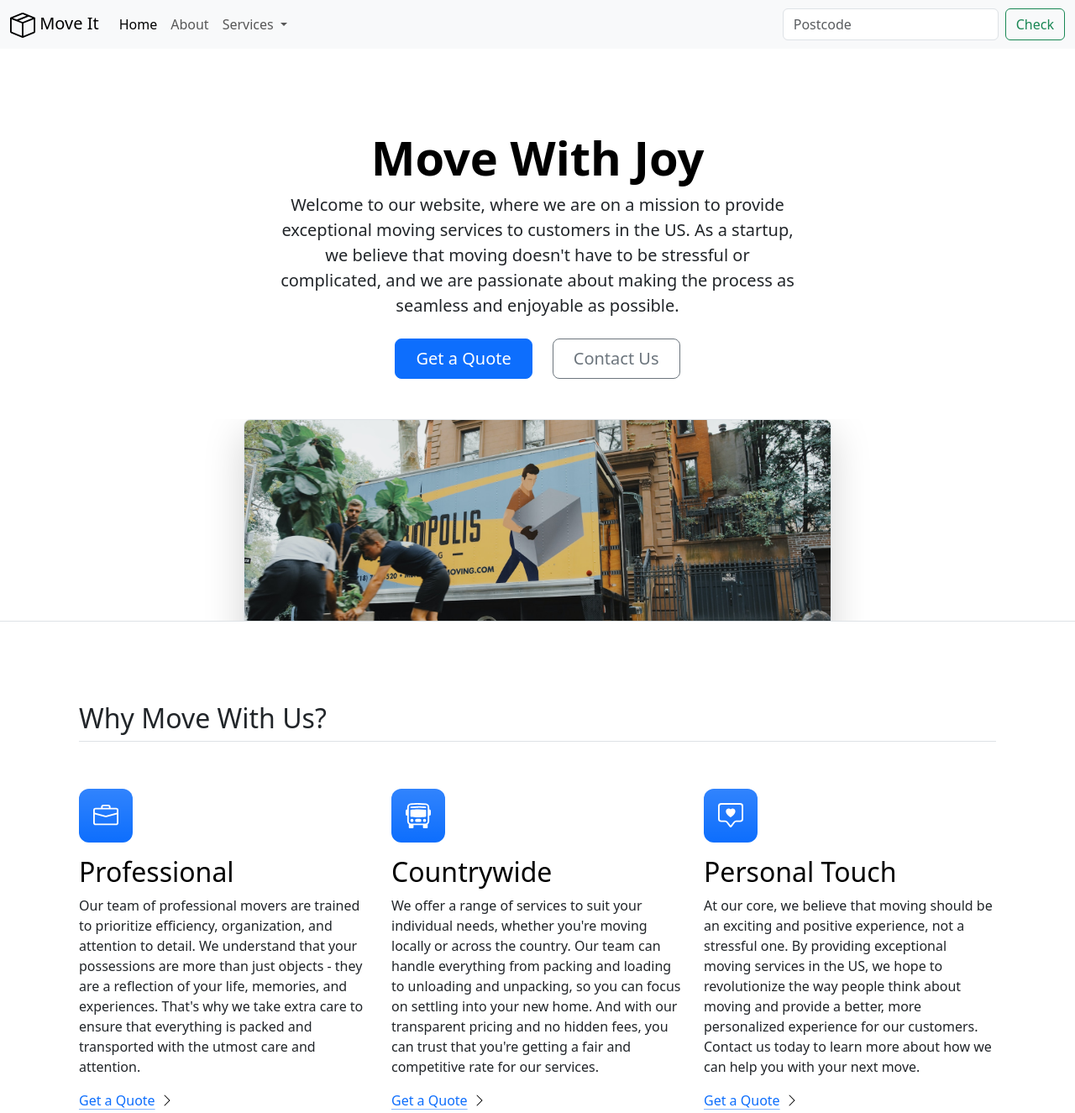
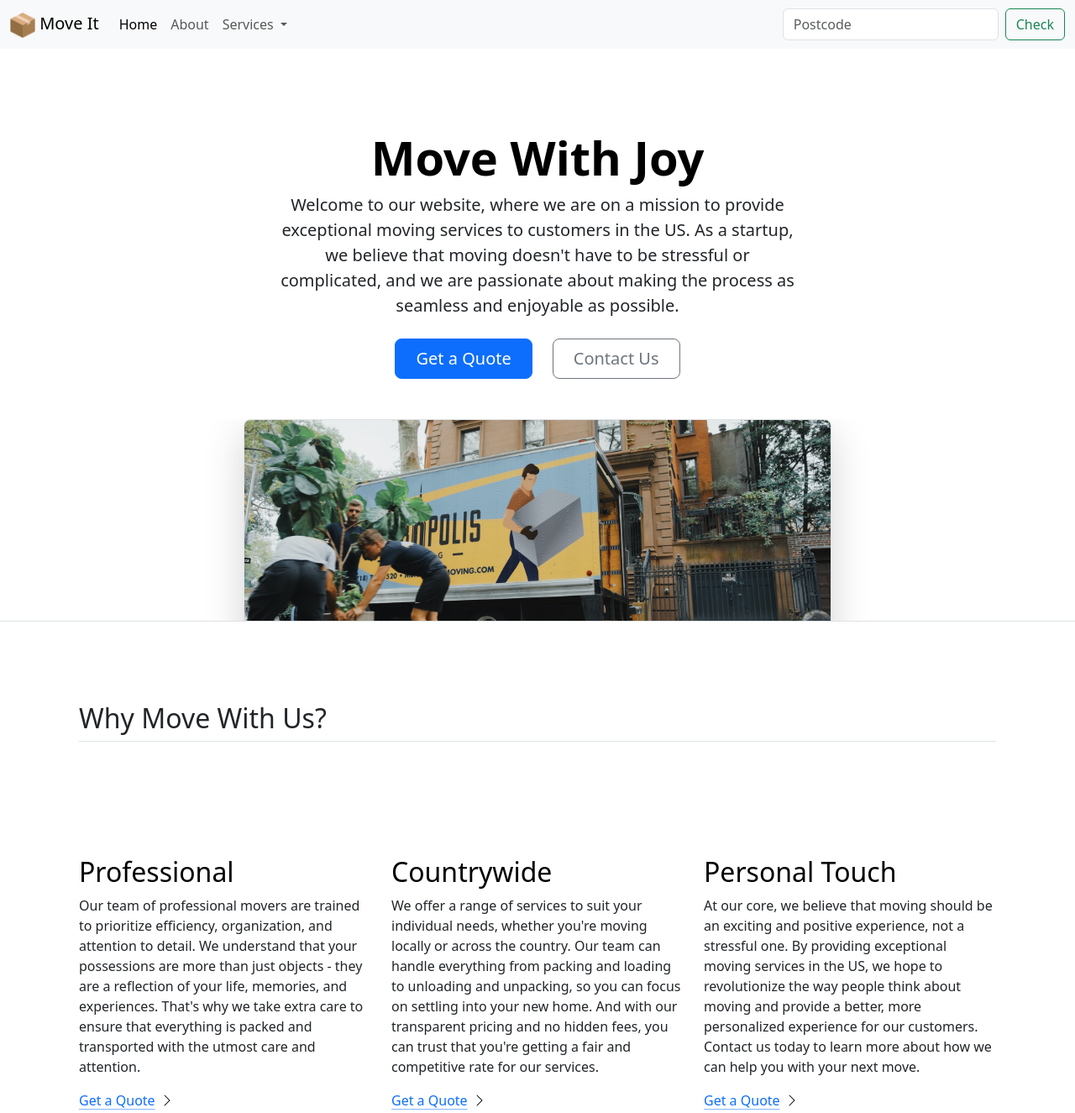
Before and after one commit to Zeelisky/moveit, a plain HTML site: page index.html in a window 1280 px wide. Shown: the top 1325 px of the page at 84% size. Drawn offline with nearby package versions, Linux system fonts and the light colour scheme.

Commit message:
Add files via upload

```diff
--- a/index.html
+++ b/index.html
@@ -4,9 +4,11 @@
 <head>
   <meta charset="UTF-8">
   <meta name="viewport" content="width=device-width, initial-scale=1.0">
-  <title>Bootstrap Components</title>
+  <title>Move It</title>
   <link href="https://cdn.jsdelivr.net/npm/bootstrap@5.3.0-alpha2/dist/css/bootstrap.min.css" rel="stylesheet"
     integrity="sha384-aFq/bzH65dt+w6FI2ooMVUpc+21e0SRygnTpmBvdBgSdnuTN7QbdgL+OapgHtvPp" crossorigin="anonymous">
+    <link rel="stylesheet" href="./style.css">
+    <link rel="icon" type="image/x-icon" href="./favicon.png">
   <style>
     .feature-icon{
       width: 4rem;
@@ -22,7 +24,7 @@
 
   <nav class="navbar navbar-expand-lg bg-body-tertiary">
     <div class="container-fluid">
-      <a class="navbar-brand" href="#"><img src="./box-seam.svg" alt="moveit box icon" height="30px"> Move It</a>
+      <a class="navbar-brand" href="#"><img src="./favicon.png" alt="moveit box icon" height="30px"> Move It</a>
       <button class="navbar-toggler" type="button" data-bs-toggle="collapse" data-bs-target="#navbarSupportedContent" aria-controls="navbarSupportedContent" aria-expanded="false" aria-label="Toggle navigation">
         <span class="navbar-toggler-icon"></span>
       </button>
@@ -56,7 +58,7 @@
 
 <!--Introduction-->
 
-  <div class="px-4 pt-5 my-5 text-center border-bottom">
+  <div class="px-4 first-div pt-5 my-5 text-center border-bottom">
     <h1 class="display-4 fw-bold text-body-emphasis">Move With Joy</h1>
     <div class="col-lg-6 mx-auto">
       <p class="lead mb-4">Welcome to our website, where we are on a mission to provide exceptional moving services to customers in the US. As a startup, we believe that moving doesn't have to be stressful or complicated, and we are passionate about making the process as seamless and enjoyable as possible.</p>
@@ -78,7 +80,7 @@
     <h2 class="pb-2 border-bottom">Why Move With Us?</h2>
     <div class="row g-4 py-5 row-cols-1 row-cols-lg-3">
       <div class="feature col">
-        <div class="feature-icon d-inline-flex align-items-center justify-content-center text-bg-primary bg-gradient fs-2 mb-3">
+        <div class="feature-icon d-inline-flex align-items-center justify-content-center bg-gradient fs-2 mb-3">
           <img src="./briefcase.svg" alt="A briefcase showing the significance of professionalism" height="30">
         </div>
         <h3 class="fs-2 text-body-emphasis">Professional</h3>
@@ -89,7 +91,7 @@
         </a>
       </div>
       <div class="feature col">
-        <div class="feature-icon d-inline-flex align-items-center justify-content-center text-bg-primary bg-gradient fs-2 mb-3">
+        <div class="feature-icon d-inline-flex align-items-center justify-content-center bg-gradient fs-2 mb-3">
           <img src="./bus-front.svg" alt="blah" height="30">
         </div>
         <h3 class="fs-2 text-body-emphasis">Countrywide</h3>
@@ -100,7 +102,7 @@
         </a>
       </div>
       <div class="feature col">
-        <div class="feature-icon d-inline-flex align-items-center justify-content-center text-bg-primary bg-gradient fs-2 mb-3">
+        <div class="feature-icon d-inline-flex align-items-center justify-content-center bg-gradient fs-2 mb-3">
          <img src="./chat-square-heart.svg" alt="chat square heart" height="30">
         </div>
         <h3 class="fs-2 text-body-emphasis">Personal Touch</h3>
```
